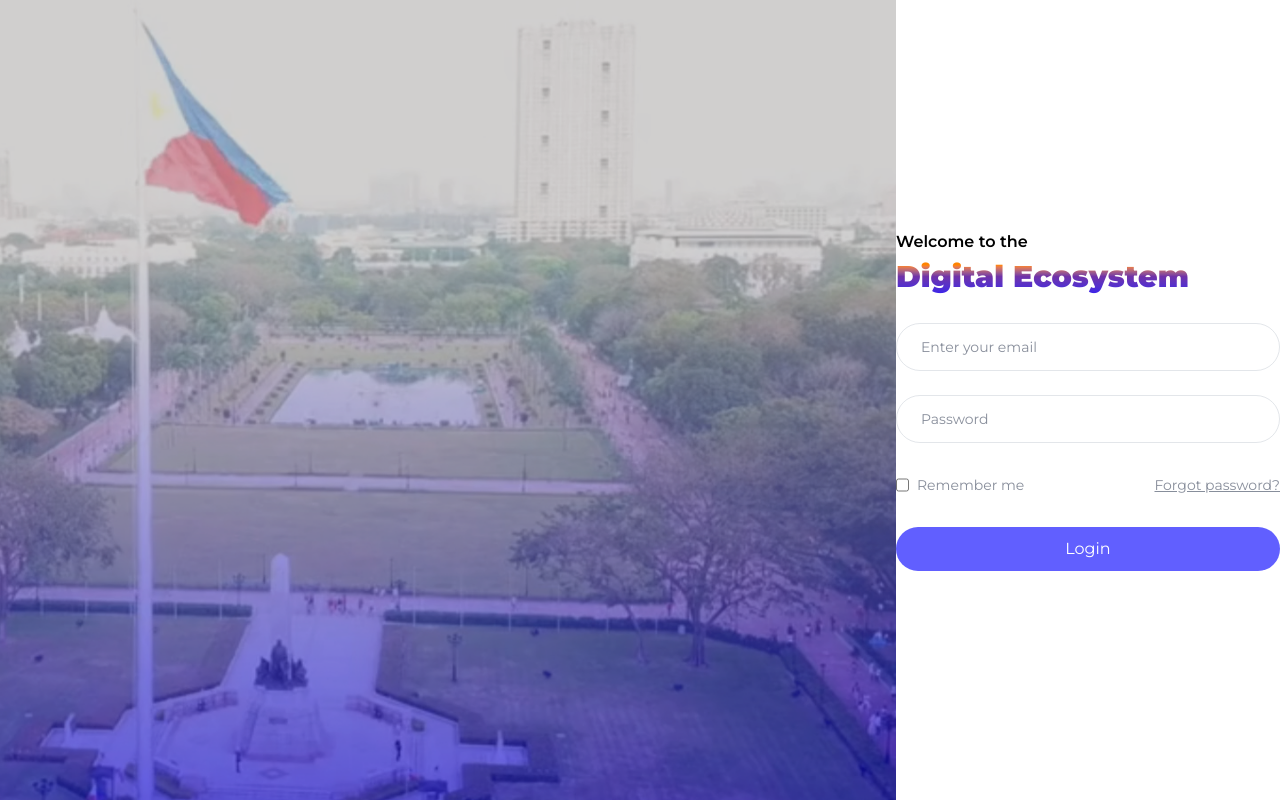
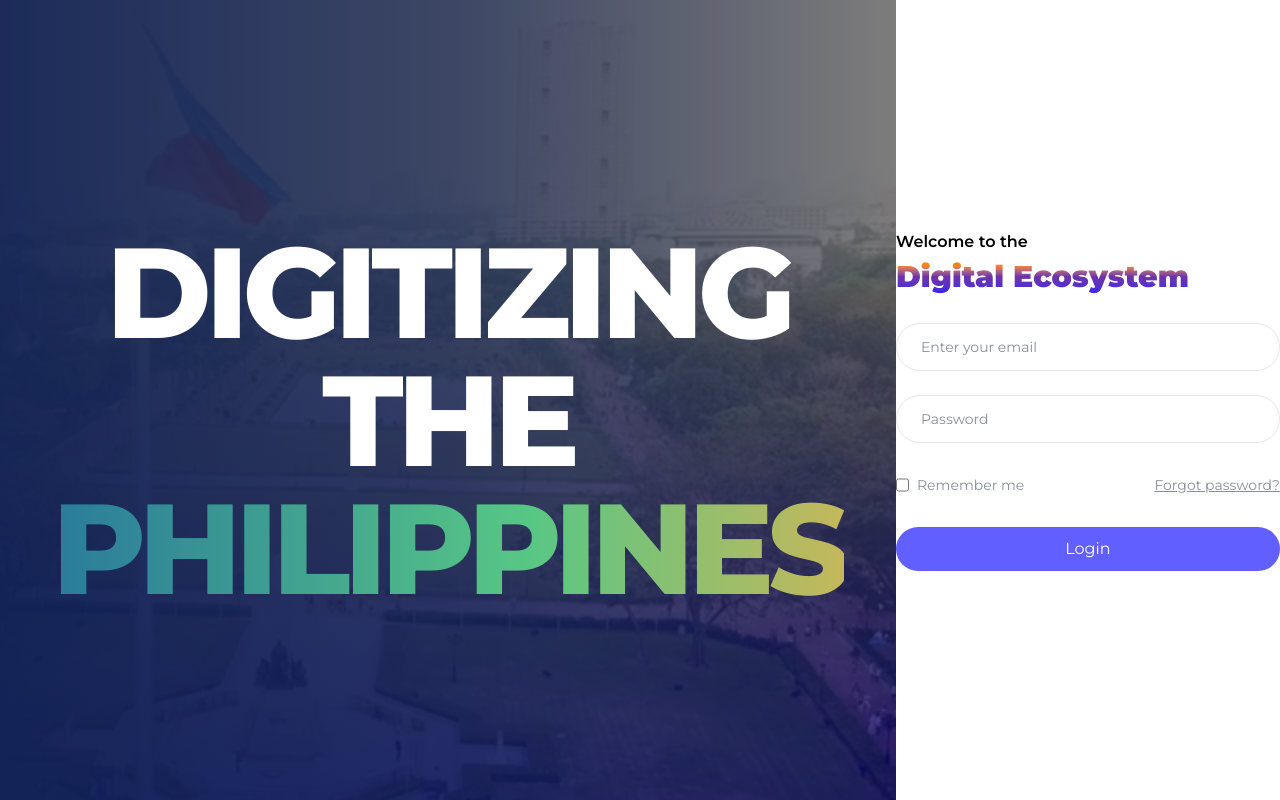
Before and after one commit to teejx/loginv2, a React (Vite) app in the folder loginv2/: page / in a window 1280 px wide. Built offline with nearby package versions, Linux system fonts and the light colour scheme.

Commit message:
added animation

```diff
--- a/loginv2/src/App.tsx
+++ b/loginv2/src/App.tsx
@@ -1,11 +1,26 @@
 function App() {
   return (
     <div className="flex min-h-screen">
-      <div className="w-3/1 hidden md:inline-block">
+      <div className="w-3/1 hidden md:inline-block relative">
         <img
           src="/src/assets/login-bg.png"
           className="h-full w-full object-cover"
         />
+        <div className="absolute inset-0 bg-linear-to-r from-blue-900/90 via-blue-900/60 to-transparent"></div>
+        <div className="absolute inset-0 bg-black/40">
+          <div className="absolute inset-0 flex flex-col items-center justify-center text-center">
+            <h1 className="text-4xl font-extrabold bg-linear-to-t from-zinc-400 via-zinc-400 to-zinc-300 to-90% bg-clip-text text-transparent tracking-tighter animate-slide-up">
+              Built by Filipino, for Philippine LGU's
+            </h1>
+            <h1 className="text-9xl font-extrabold text-white tracking-tighter ">
+              DIGITIZING THE
+            </h1>
+
+            <h1 className="gradient-text text-transparent text-9xl font-extrabold tracking-tighter ">
+              PHILIPPINES
+            </h1>
+          </div>
+        </div>
       </div>
 
       <div className="w-full flex flex-col items-center justify-center">
--- a/loginv2/src/index.css
+++ b/loginv2/src/index.css
@@ -6,3 +6,50 @@
   --font-sans: "Montserrat", sans-serif;
   --tracking-1: 0.15em;
 }
+
+@keyframes slideUp {
+  from {
+    opacity: 0;
+    transform: translateY(40px);
+  }
+  to {
+    opacity: 1;
+    transform: translateY(0);
+  }
+}
+
+.animate-slide-up {
+  animation: slideUp 0.8s ease-out forwards;
+}
+
+.gradient-text {
+  background: linear-gradient(
+    to right,
+    #2a7b9b,
+    #57c785,
+    #fcb045,
+    #57c785,
+    #2a7b9b,
+    #FF4747
+  );
+  background-size: 300% 300%;
+  background-clip: text;
+  -webkit-background-clip: text;
+  color: transparent;
+
+  animation: gradientFlow 3s ease infinite;
+}
+
+@keyframes gradientFlow {
+  0% {
+    background-position: 0% 50%;
+  }
+
+  50% {
+    background-position: 100% 50%;
+  }
+
+  100% {
+    background-position: 0% 50%;
+  }
+}
```
